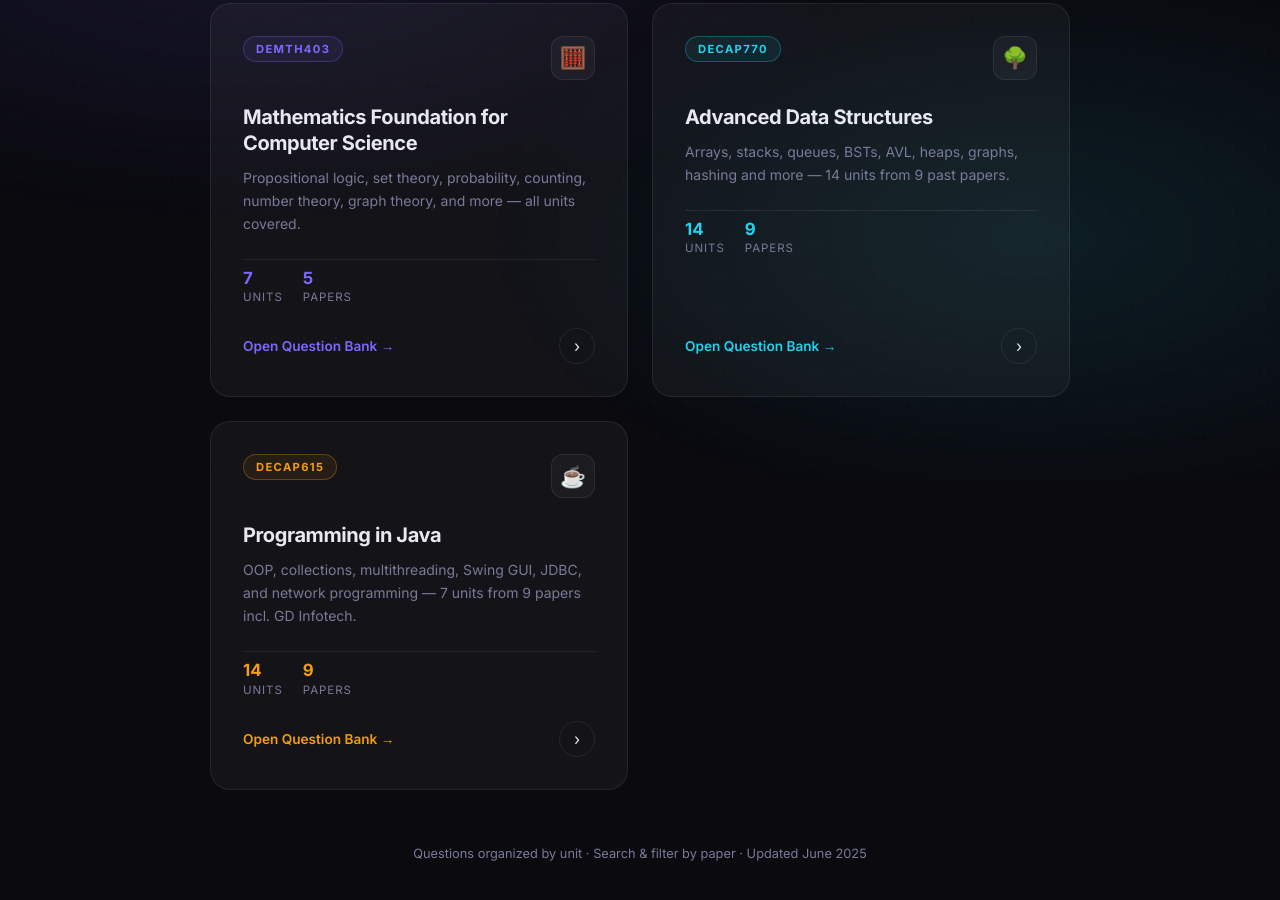
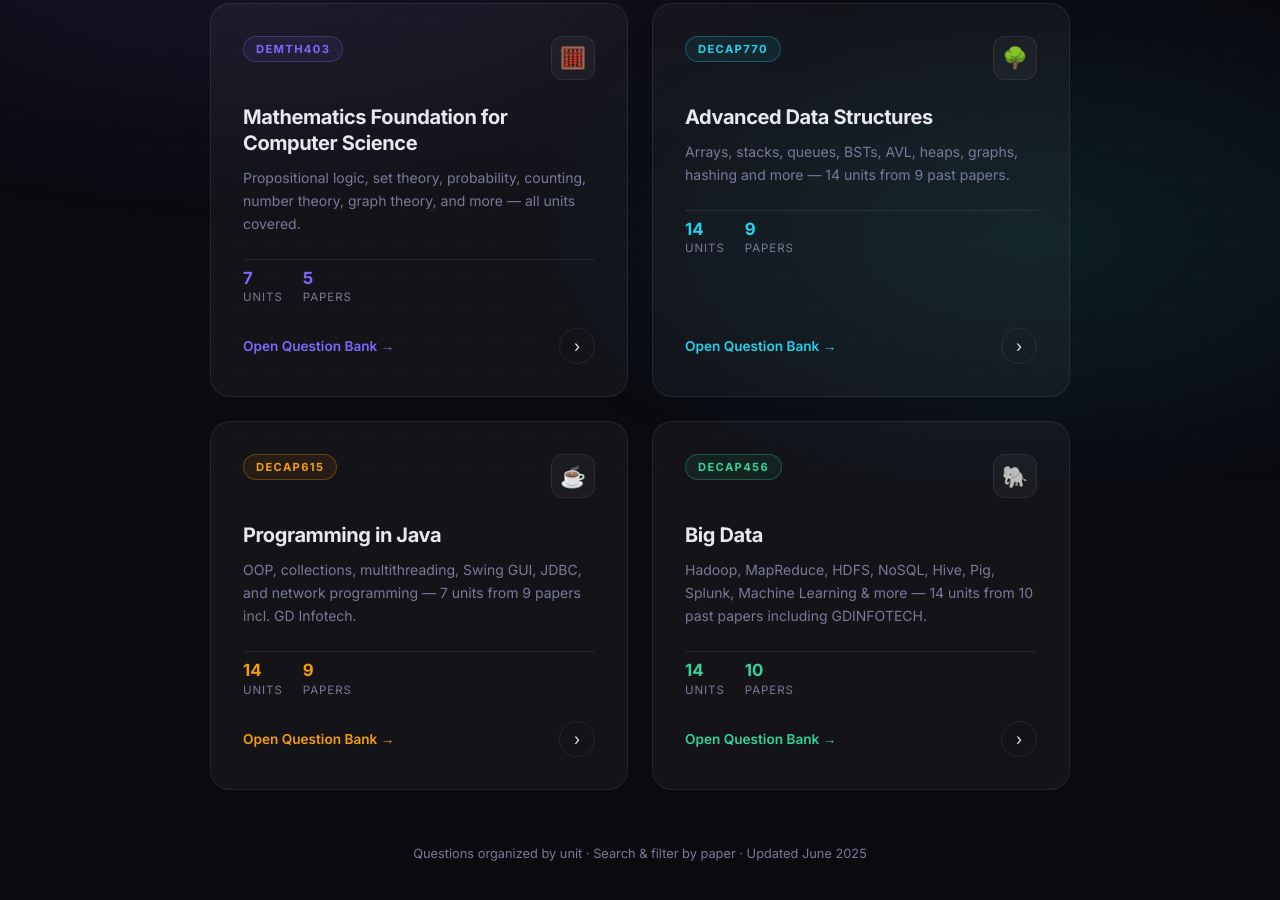
Before and after one commit to arbazashiash8080/demth403-prevyear, a plain HTML site: page index.html in a window 1280 px wide. Shown: the part 318-1218 px from the top of the page. Drawn offline with Linux system fonts and the light colour scheme.

Commit message:
Add files via upload

```diff
--- a/index.html
+++ b/index.html
@@ -22,9 +22,11 @@
       --accent1:    #7c6aff;   /* violet – Maths */
       --accent2:    #22d3ee;   /* cyan   – Data Structures */
       --accent3:    #f59e0b;   /* amber  – Java */
+      --accent4:    #34d399;   /* emerald – Big Data */
       --glow1:      rgba(124,106,255,0.18);
       --glow2:      rgba(34,211,238,0.18);
       --glow3:      rgba(245,158,11,0.18);
+      --glow4:      rgba(52,211,153,0.18);
     }
 
     html { scroll-behavior: smooth; }
@@ -174,6 +176,7 @@
     .subject-card.maths::before   { background: var(--glow1); }
     .subject-card.ds::before      { background: var(--glow2); }
     .subject-card.java::before    { background: var(--glow3); }
+    .subject-card.bd::before      { background: var(--glow4); }
 
     .subject-card:hover {
       transform: translateY(-8px) scale(1.01);
@@ -183,6 +186,7 @@
     .subject-card.maths:hover { box-shadow: 0 24px 60px rgba(124,106,255,0.2); }
     .subject-card.ds:hover    { box-shadow: 0 24px 60px rgba(34,211,238,0.18); }
     .subject-card.java:hover  { box-shadow: 0 24px 60px rgba(245,158,11,0.18); }
+    .subject-card.bd:hover    { box-shadow: 0 24px 60px rgba(52,211,153,0.18); }
 
     .subject-card:hover::before { opacity: 1; }
 
@@ -219,6 +223,12 @@
       color: var(--accent3);
       border-color: rgba(245,158,11,0.3);
       background: rgba(245,158,11,0.08);
+    }
+
+    .bd .course-badge {
+      color: var(--accent4);
+      border-color: rgba(52,211,153,0.3);
+      background: rgba(52,211,153,0.08);
     }
 
     .card-icon {
@@ -272,6 +282,7 @@
     .maths .stat-val { color: var(--accent1); }
     .ds    .stat-val { color: var(--accent2); }
     .java  .stat-val { color: var(--accent3); }
+    .bd    .stat-val { color: var(--accent4); }
 
     .stat-key {
       font-size: 0.72rem;
@@ -296,6 +307,7 @@
     .maths .cta-label { color: var(--accent1); }
     .ds    .cta-label { color: var(--accent2); }
     .java  .cta-label { color: var(--accent3); }
+    .bd    .cta-label { color: var(--accent4); }
 
     .cta-arrow {
       width: 36px;
@@ -317,6 +329,7 @@
     .maths:hover .cta-arrow { background: rgba(124,106,255,0.12); }
     .ds:hover    .cta-arrow { background: rgba(34,211,238,0.10); }
     .java:hover  .cta-arrow { background: rgba(245,158,11,0.10); }
+    .bd:hover    .cta-arrow { background: rgba(52,211,153,0.10); }
 
     /* Thin colored top border that slides in on hover */
     .card-accent-bar {
@@ -332,6 +345,7 @@
     .maths .card-accent-bar { background: linear-gradient(90deg, var(--accent1), #b48eff); }
     .ds    .card-accent-bar { background: linear-gradient(90deg, var(--accent2), #67e8f9); }
     .java  .card-accent-bar { background: linear-gradient(90deg, var(--accent3), #fcd34d); }
+    .bd    .card-accent-bar { background: linear-gradient(90deg, var(--accent4), #86efac); }
 
     .subject-card:hover .card-accent-bar { transform: scaleX(1); }
 
@@ -461,6 +475,37 @@
         </div>
       </a>
 
+      <!-- Big Data -->
+      <a href="./BigData/index.html" class="subject-card bd" id="card-bd">
+        <div class="card-accent-bar"></div>
+
+        <div class="card-top">
+          <span class="course-badge">DECAP456</span>
+          <div class="card-icon">🐘</div>
+        </div>
+
+        <div class="card-body">
+          <div class="card-title">Big Data</div>
+          <div class="card-desc">Hadoop, MapReduce, HDFS, NoSQL, Hive, Pig, Splunk, Machine Learning &amp; more — 14 units from 10 past papers including GDINFOTECH.</div>
+        </div>
+
+        <div class="card-stats">
+          <div class="stat">
+            <span class="stat-val">14</span>
+            <span class="stat-key">Units</span>
+          </div>
+          <div class="stat">
+            <span class="stat-val">10</span>
+            <span class="stat-key">Papers</span>
+          </div>
+        </div>
+
+        <div class="card-cta">
+          <span class="cta-label">Open Question Bank →</span>
+          <span class="cta-arrow">›</span>
+        </div>
+      </a>
+
     </div><!-- /cards -->
 
     <p class="portal-footer">Questions organized by unit · Search &amp; filter by paper · Updated June 2025</p>
```
